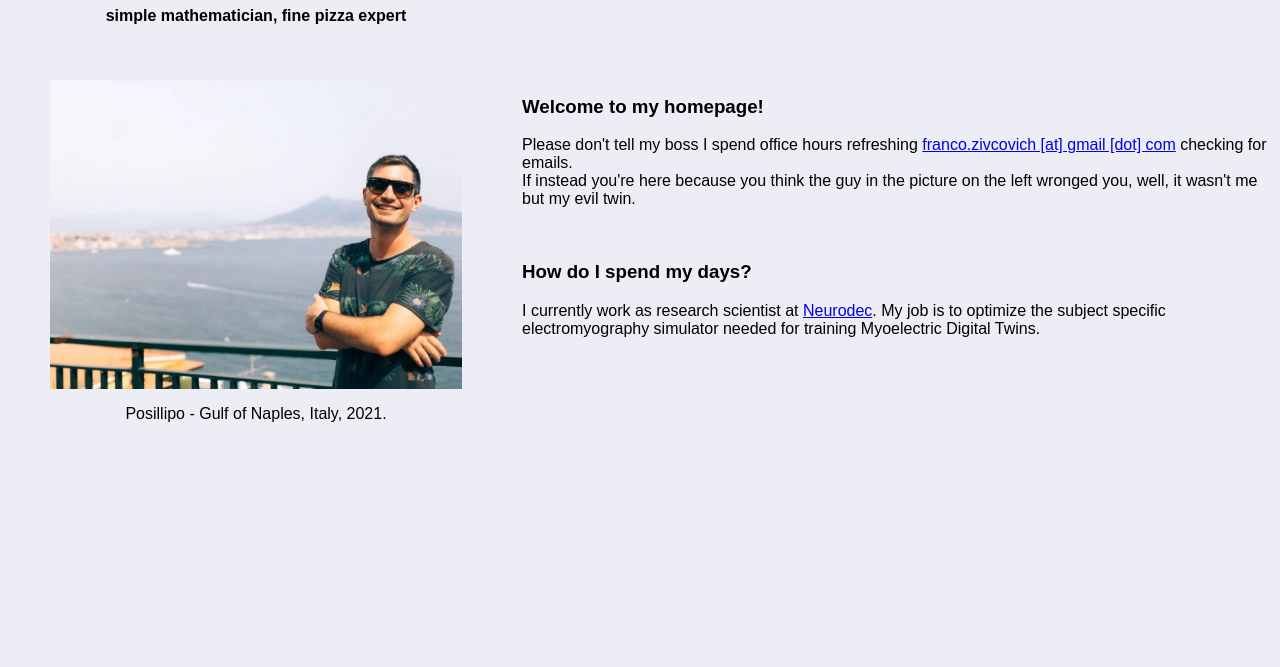
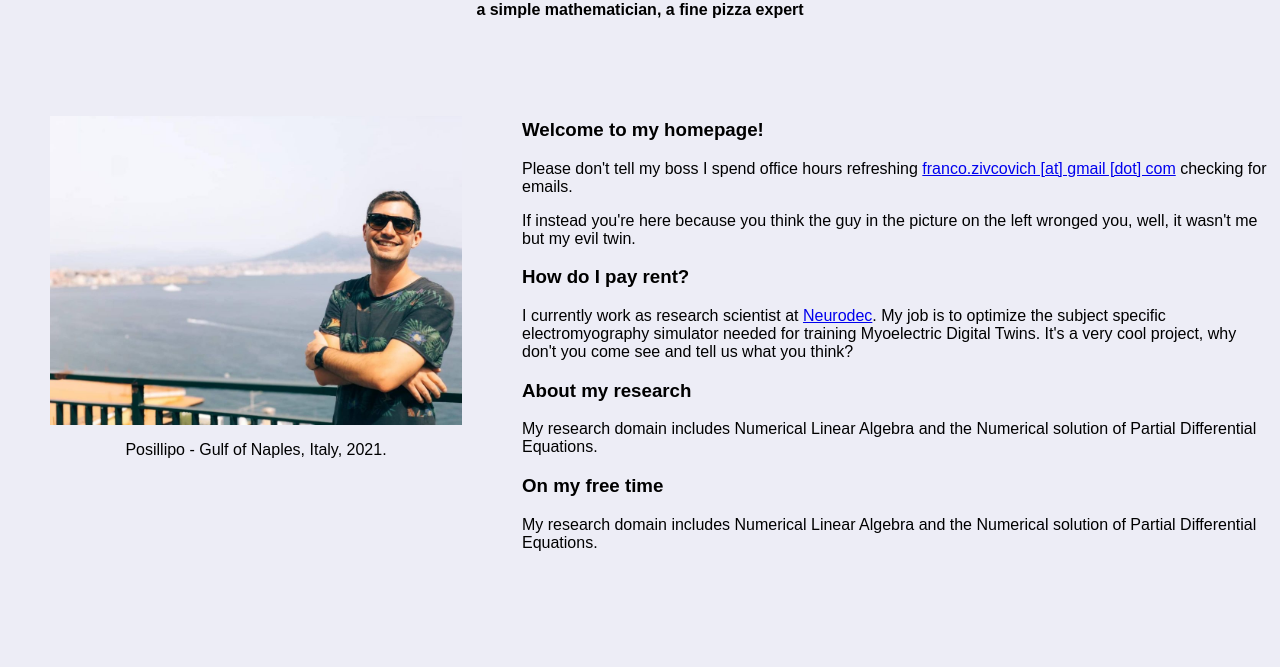
Before and after one commit to francozivcovich/franco.zivcovich.github.io, a plain HTML site: page index.html in a window 1280 px wide. Shown: the part 133-800 px from the top of the page. Drawn offline with Linux system fonts and the light colour scheme.

Commit message:
added some content and refreshed SEO tag

```diff
--- a/index.html
+++ b/index.html
@@ -11,18 +11,31 @@
   <meta name="viewport" content="width=device-width, initial-scale=1.0">
   <meta name="description" content="Franco Zivcovich website">
   <meta name="google-site-verification" content="uJ3L5h2rK92y4dNJjPaCjQaw4Dys-zEk-1M2ESaYMeM" />
+  <!-- <title>Franco Zivcovich</title> -->
+  <link rel="stylesheet" href="styles.css">
+
+  <!-- Begin Jekyll SEO tag v2.6.1 -->
   <title>Franco Zivcovich</title>
-  <link rel="stylesheet" href="styles.css">
+  <meta name="generator" content="Jekyll v3.9.0">
+  <meta property="og:title" content="Franco Zivcovich">
+  <meta property="og:locale" content="en_US">
+  <meta name="description" content="Franco Zivcovich">
+  <meta property="og:description" content="Franco Zivcovich">
+  <link rel="canonical" href="https://francozivcovich.github.io/">
+  <meta property="og:url" content="https://francozivcovich.github.io/">
+  <meta property="og:site_name" content="Franco Zivcovich">
+
+
 </head>
 <body>
 
-  <!-- <h2>welcome to my website :)</h2> -->
+  <p><br><br><br></p>
+  <h1>Franco Zivcovich</h1>
+  <h4>a simple mathematician, a fine pizza expert</h4>
 
   <div class="row">
     <div class="column left"  style="background-color:rgb(237, 237, 246);">
-      <h1>Franco Zivcovich</h1>
-      <h4>simple mathematician, fine pizza expert</h4>
-      <p><br></p>
+
       <figure>
         <img src="imgs/nice_napoli.jpg" width=100% height: auto>
         <figcaption><p>Posillipo - Gulf of Naples, Italy, 2021.</p></figcaption>
@@ -36,15 +49,25 @@
         Please don't tell my boss I spend office hours refreshing
         <a href="mailto:franco.zivcovich@gmail.com">franco.zivcovich [at] gmail [dot] com</a>
         checking for emails.
-        <br>
+      </p>
+      <p>
         If instead you're here because you think the guy in the picture on the left wronged you, well, it wasn't me but my
         evil twin.
       </p>
-      <br>
-    <h3>How do I spend my days?</h3>
+      <!-- <br> -->
+      <h3>How do I pay rent?</h3>
       <p>
         I currently work as research scientist at <a href="http://neurodec.ai/">Neurodec</a>.
         My job is to optimize the subject specific electromyography simulator needed for training Myoelectric Digital Twins.
+        It's a very cool project, why don't you come see and tell us what you think?
+      </p>
+      <h3>About my research</h3>
+      <p>
+        My research domain includes Numerical Linear Algebra and the Numerical solution of Partial Differential Equations.
+      </p>
+      <h3>On my free time</h3>
+      <p>
+        My research domain includes Numerical Linear Algebra and the Numerical solution of Partial Differential Equations.
       </p>
     </div>
   </div>
--- a/styles.css
+++ b/styles.css
@@ -18,7 +18,7 @@ body{
   width: 40%;
 }
 .right {
-  margin-top: 200px;
+  margin-top: 50px;
   width: 60%;
   text-align: left;
 }
```
